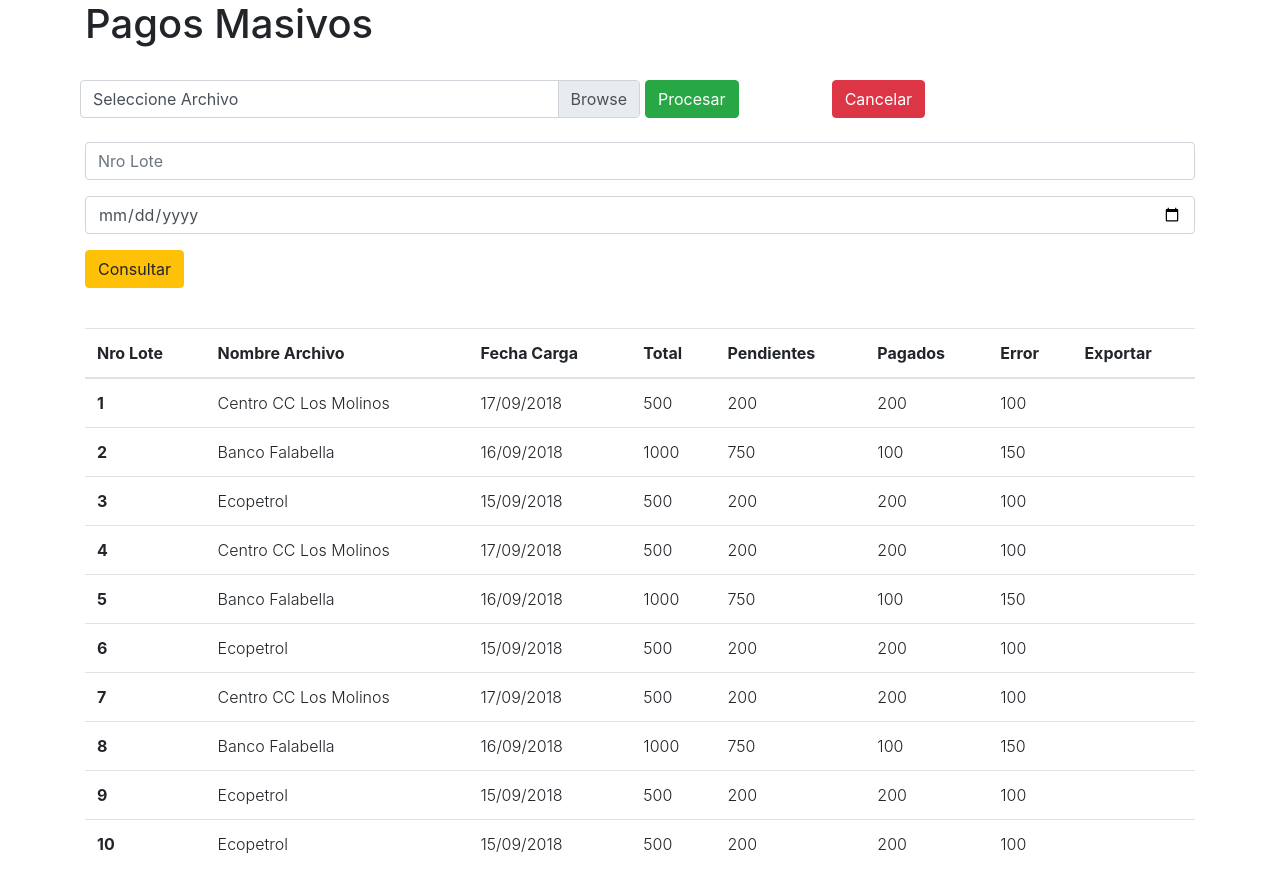
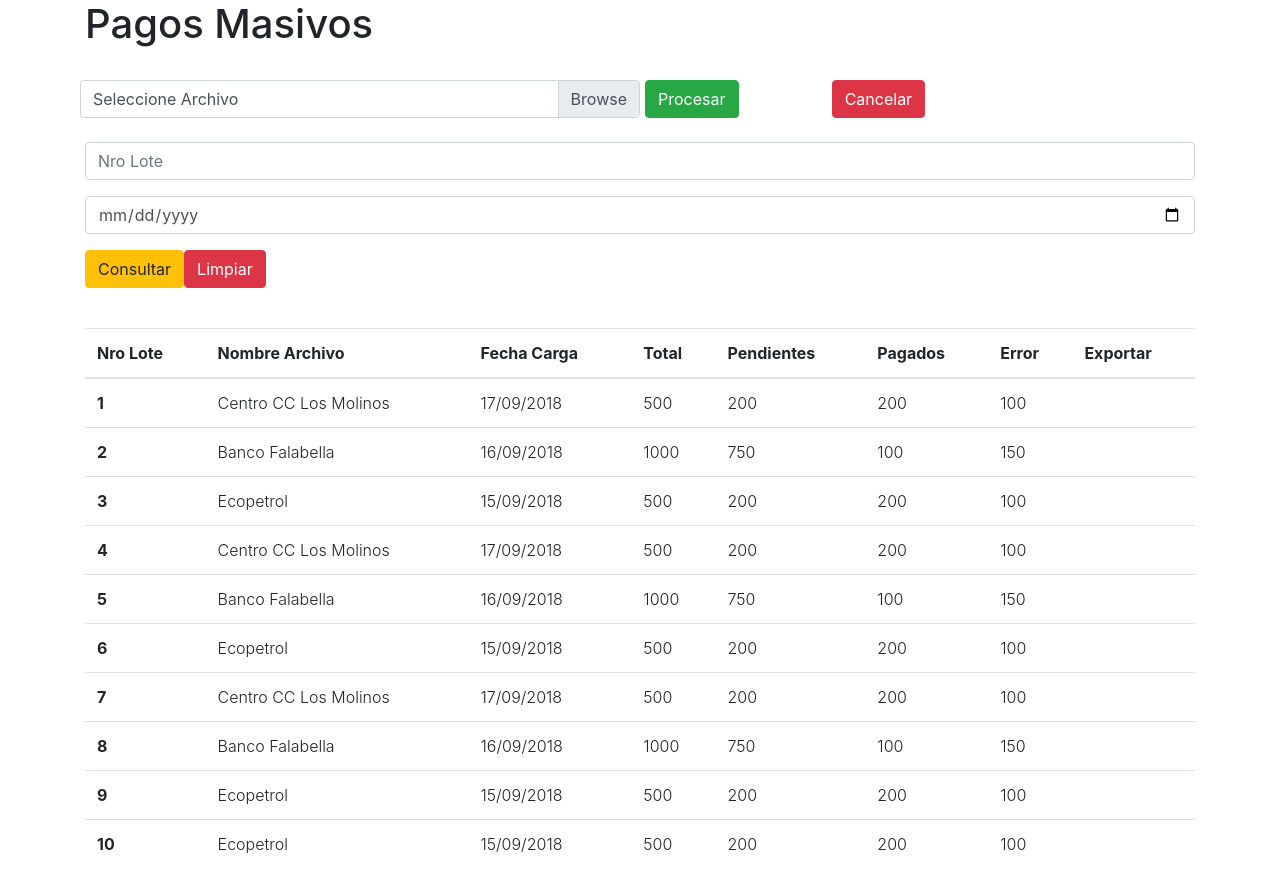
Before and after one commit to PedroHincapie/Pagos-Masivos, an Angular app in the folder pagos/: page / in a window 1280 px wide. Built offline with nearby package versions, Linux system fonts and the light colour scheme.

Commit message:
Adicion button Borrar

```diff
--- a/pagos/src/app/app.component.html
+++ b/pagos/src/app/app.component.html
@@ -7,8 +7,7 @@
       </h1>
     </div>
   </div>
-
-  <br />
+    <br />
 
   <div class="row">
     <div class="col-md">
@@ -42,6 +41,7 @@
 
       <div class="form-group">
         <button type="button" class="btn btn-warning">Consultar</button>
+        <button type="button" class="btn btn-danger">Limpiar</button>
       </div>
     </div>
   </div>
```
